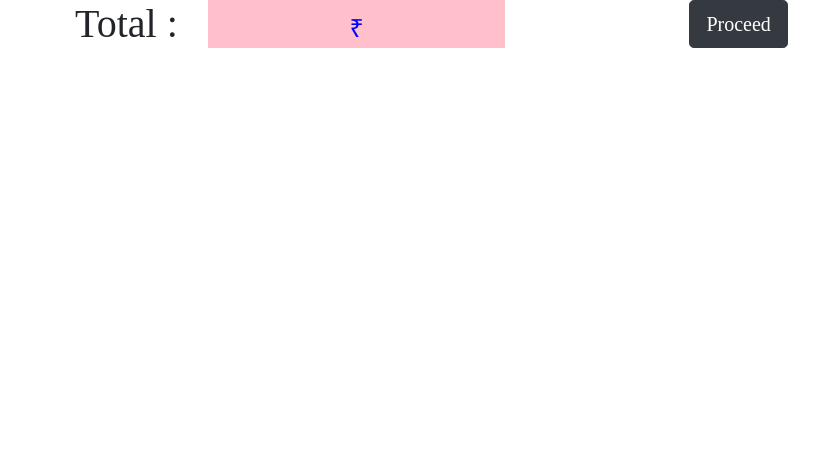
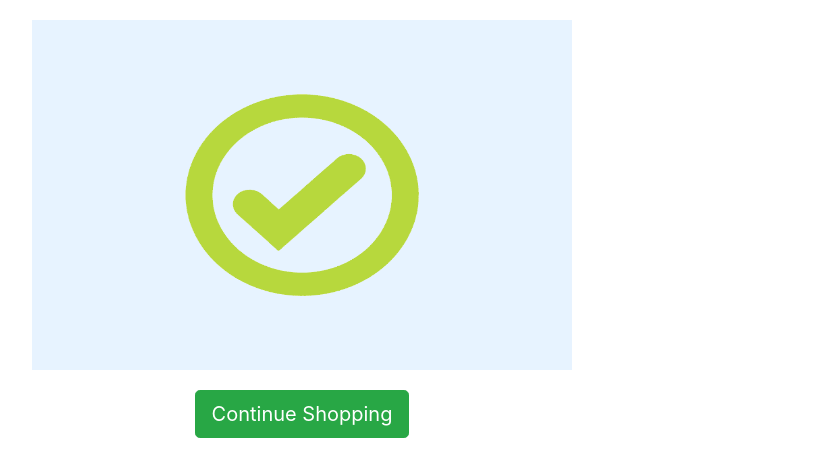
Before and after one commit to malik-shaik-cos/e-commerce-react, a React (Create React App) app: page /test in a window 1280 px wide. Shown: the top 476 px of the page, without its empty margins (338-1157 px from the left). Built offline with nearby package versions, Linux system fonts and the light colour scheme.

Commit message:
Completed

```diff
--- a/src/App.js
+++ b/src/App.js
@@ -14,6 +14,7 @@ import CartDetails from './components/CartDetails';
 import BillingShipping from './components/BillingShipping';
 import CartSummary from './components/CartSummary';
 import CheckoutPage from './components/CheckoutPage';
+import OrderSuccessModel from './components/OrderSuccessModel';
 // import Tab1 from './components/Tab1';
 // const Greeting = ({match}) => console.log('hint : ',match.params.q);
 class App extends Component
@@ -54,7 +55,7 @@ class App extends Component
               <Route exact path="/cart-details"><CartDetails /></Route>
               <Route exact path="/billing-shipping"><BillingShipping />
               </Route><Route exact path="/checkout"><CheckoutPage /></Route>
-              <Route exact path="/test"><CartSummary /></Route>
+              <Route exact path="/test"><OrderSuccessModel /></Route>
               {/* <Route exact path="/products"><Products /></Route> */}
             </Switch>
           {/* <Switch>
--- a/src/components/BillingShipping.js
+++ b/src/components/BillingShipping.js
@@ -1,4 +1,5 @@
 import React, { Component } from 'react';
+import OrderSuccessModel from './OrderSuccessModel';
 class BillingShipping extends Component {
     constructor(props) {
         super(props);
@@ -28,6 +29,7 @@ class BillingShipping extends Component {
             shipping_charges : 10,
             isChecked      : true,
             result   : [],
+            resultStatus : false
         };
         this.handleChange = this.handleChange.bind(this);
         this.handleSubmit = this.handleSubmit.bind(this);
@@ -114,7 +116,15 @@ class BillingShipping extends Component {
             .then(json => {
                 this.setState({
                     result : json
-                })
+                });
+                if(this.state.result.Code === 200)
+                {
+                    console.log("Successfully Order placed...");
+                    this.setState({ resultStatus : true });
+                    alert("Successfully your Order Placed.");
+                    console.log(this.state.result.Data.original);
+                }
+                this.getTotalAmount();
             });
         }
     }
@@ -202,7 +212,7 @@ class BillingShipping extends Component {
     }
     render()
     {
-        console.log("Total Amount : ",this.state.total_amount);
+
         return(
             <div className="billing-shipping-container" style={{marginTop:20}}>
                 <div className="container">
--- /dev/null
+++ b/src/components/OrderSuccessModel.js
@@ -0,0 +1,33 @@
+import React, { Component } from 'react';
+import {Link} from 'react-router-dom';
+class OrderSuccessModel extends Component {
+    constructor() {
+        super();
+        this.state = {
+            result : []
+        };
+    }
+    componentDidMount() {
+        this.setState({
+            result : this.props.data
+        });
+    }
+    render() {
+        console.log(this.props);
+        return(
+            <div className="container" style={{marginTop:20}}>
+                <div className="row justify-row-content">
+                    <div className="col-md-6 offset-md-3" align="center">
+                        <img src="./images/success.gif" height="350" width="100%" alt="This is Gif File" />
+                    </div>
+                    <div className="col-md-12" align="center" style={{marginTop:20}}>
+                        <Link to ="/">
+                            <button className="btn btn-lg btn-success">Continue Shopping</button>
+                        </Link>
+                    </div>
+                </div>
+            </div>
+        );
+    }
+}
+export default OrderSuccessModel;
```
Also changed, not shown: src/components/Home.js (+0 -54 lines), public/images/success.gif (added).
